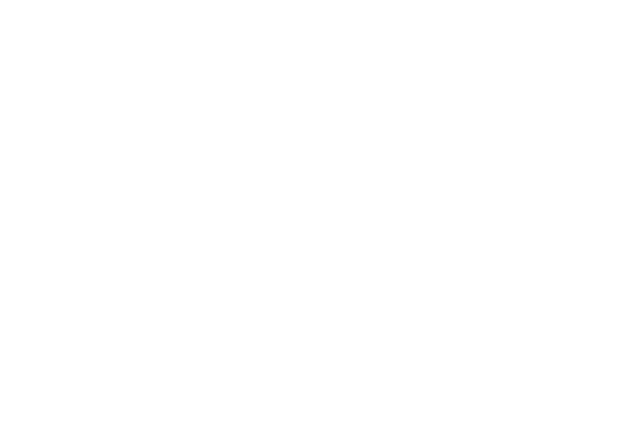
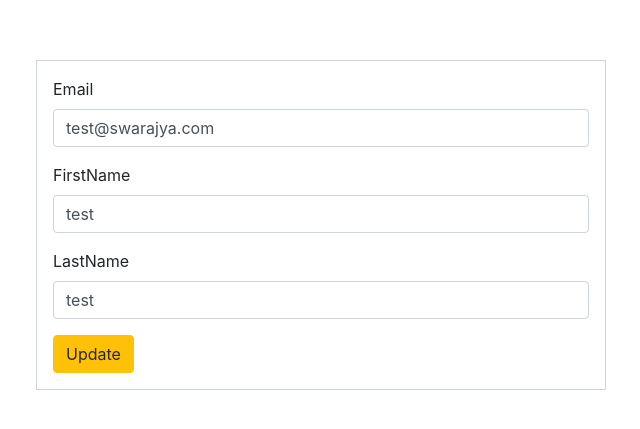
Before and after one commit to Pratik7717/angualr-routing-navigation, an Angular app: page /edit-employee/1 in a window 1280 px wide. Before the commit this address led to /. Shown: the part 175-604 px from the top of the page, without its empty margins (319-959 px from the left). Built offline with nearby package versions, Linux system fonts and the light colour scheme.

Commit message:
Route issue fixed and update functionality added

```diff
--- a/src/app/app-routing.module.ts
+++ b/src/app/app-routing.module.ts
@@ -1,6 +1,7 @@
 import { NgModule } from '@angular/core';
 import { Routes, RouterModule } from '@angular/router';
 import { DashboardComponent } from './dashboard/dashboard.component';
+import { EditEmployeeComponent } from './edit-employee/edit-employee.component';
 import { LoginComponent } from './login/login.component';
 import { RegisterComponent } from './register/register.component';
 
@@ -8,7 +9,8 @@
   {path:'' , redirectTo: 'login' , pathMatch: 'full'},
   {path: 'login' , component: LoginComponent},
   {path: 'register' , component: RegisterComponent},
-  {path: 'dashboard' , component: DashboardComponent}
+  {path: 'dashboard' , component: DashboardComponent},
+  {path:'edit-employee/:id' , component: EditEmployeeComponent}
 ];
 
 @NgModule({
--- a/src/app/dashboard/dashboard.component.html
+++ b/src/app/dashboard/dashboard.component.html
@@ -45,8 +45,8 @@
         <td>{{employee.email}}</td>
         <td>{{employee.firstName}}</td>
         <td>{{employee.lastName}}</td>
-        <td><button class="btn btn-warning" type="button">Edit</button></td>
-        <td><button class="btn btn-danger" type="button">Delete</button></td>
+        <td><button class="btn btn-warning" type="button" [routerLink]="['/edit-employee/' + i]">Edit</button></td>
+        <td><button class="btn btn-danger" type="button" (click)="delete(i)">Delete</button></td>
       </tr>
   </table>
 
--- a/src/app/dashboard/dashboard.component.ts
+++ b/src/app/dashboard/dashboard.component.ts
@@ -43,13 +43,12 @@
       this.isLoading=false;
       this.employees=employees;
     }, 1000);
-    console.log(this.employees)
-    console.log('isLoading:', this.isLoading)
-
-
 
    }
 
+   delete(index: number):void{
+     employees.splice(index,1);
+   }
 
 
 }
--- a/src/app/edit-employee/edit-employee.component.css
+++ b/src/app/edit-employee/edit-employee.component.css
@@ -0,0 +1,9 @@
+.rowmid{
+  height:100vh;
+
+}
+
+.form-component-border{
+  padding:1rem;
+  border: 1px solid #ced4da;
+}
--- a/src/app/edit-employee/edit-employee.component.html
+++ b/src/app/edit-employee/edit-employee.component.html
@@ -1 +1,26 @@
-<p>edit-employee works!</p>
+<!-- <p>edit-employee works!</p> -->
+
+<div class="container">
+  <div class="row rowmid justify-content-center align-items-center">
+
+    <div class="col-md-3"></div>
+
+    <div class="col-md-6 form-component-border">
+      <div class="form-group">
+        <label for="email">Email</label>
+        <input id="email" class="form-control" type="email" name="" [(ngModel)]="email">
+      </div>
+      <div class="form-group">
+        <label for="firstName">FirstName</label>
+        <input id="firstName" class="form-control" type="text" name="" [(ngModel)]="firstName">
+      </div>
+      <div class="form-group">
+        <label for="lastName">LastName</label>
+        <input id="lastName" class="form-control" type="text" name="" [(ngModel)]="lastName">
+      </div>
+      <button class="btn btn-warning" type="button" (click)="update()">Update</button>
+    </div>
+
+    <div class="col-md-3"></div>
+  </div>
+</div>
--- a/src/app/edit-employee/edit-employee.component.ts
+++ b/src/app/edit-employee/edit-employee.component.ts
@@ -1,4 +1,6 @@
 import { Component, OnInit } from '@angular/core';
+import { ActivatedRoute, Router } from '@angular/router';
+import { employees } from '../employee';
 
 @Component({
   selector: 'app-edit-employee',
@@ -6,10 +8,29 @@
   styleUrls: ['./edit-employee.component.css']
 })
 export class EditEmployeeComponent implements OnInit {
+  email:string="";
+  firstName:string="";
+  lastName:string=""
+  index=0;
 
-  constructor() { }
+  constructor(private router:Router,private active:ActivatedRoute) { }
 
   ngOnInit(): void {
+    this.index=this.active.snapshot.params.id;
+    console.log('employees[this.index].email',employees[this.index].email);
+    this.email=employees[this.index].email;
+    this.firstName=employees[this.index].firstName;
+    this.lastName=employees[this.index].lastName;
   }
 
+  update():void{
+    employees[this.index].email=this.email;
+    employees[this.index].firstName=this.firstName;
+    employees[this.index].lastName=this.lastName;
+    this.router.navigate(['/dashboard']);
+
+  }
+
+
+
 }
```
